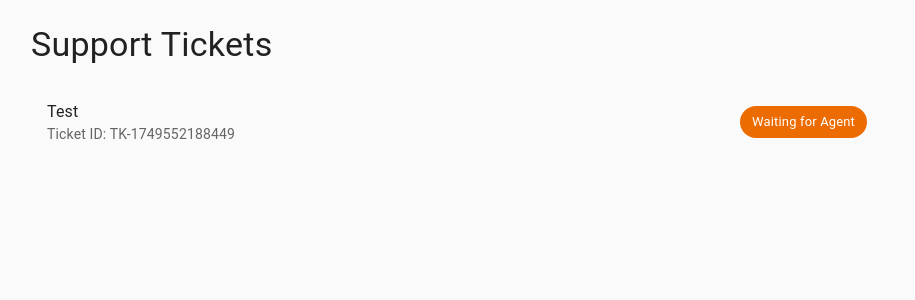
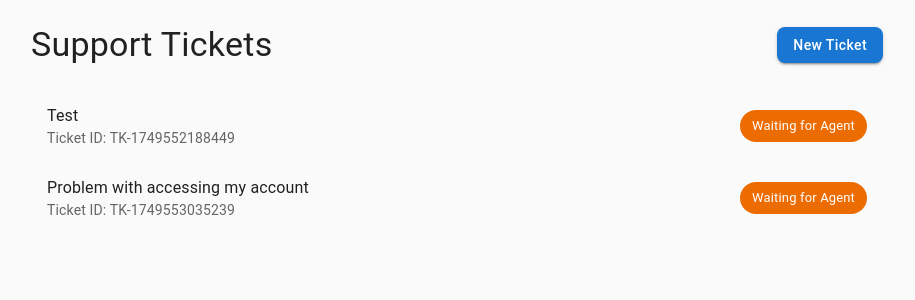
Before and after one commit to RomainJeff/openai-hackathon-vivalehack, a Next.js app: page /tickets in a window 1280 px wide. Shown: the top 300 px of the page, without its empty margins (183-1098 px from the left). Built offline with nearby package versions, Linux system fonts and the light colour scheme.

Commit message:
fix: issues with viewing ticket

```diff
--- a/app/tickets/[id]/page.tsx
+++ b/app/tickets/[id]/page.tsx
@@ -1,6 +1,7 @@
 "use client"
 
 import { useState, useEffect } from "react"
+import { useParams } from "next/navigation"
 import {
   Box,
   Typography,
@@ -98,7 +99,8 @@ The Support Team`,
   },
 ]
 
-export default function TicketPage({ params }: { params: { id: string } }) {
+export default function TicketPage() {
+  const params = useParams<{ id: string }>()
   const [ticket, setTicket] = useState<Ticket | null>(null)
   const [selectedProposal, setSelectedProposal] =
     useState<AIResponseProposal | null>(null)
--- a/app/tickets/page.tsx
+++ b/app/tickets/page.tsx
@@ -11,6 +11,7 @@ import {
   Box,
   CircularProgress,
   Alert,
+  Button,
 } from "@mui/material";
 import Link from "next/link";
 import { Ticket, TicketStatus } from "@/types/ticket";
@@ -55,9 +56,21 @@ export default function TicketsPage() {
   return (
     <Box sx={{ minHeight: "100vh", bgcolor: "grey.50", p: 3 }}>
       <Container maxWidth="md">
-        <Typography variant="h4" component="h1" gutterBottom>
-          Support Tickets
-        </Typography>
+        <Box
+          sx={{
+            display: "flex",
+            justifyContent: "space-between",
+            alignItems: "center",
+            mb: 2,
+          }}
+        >
+          <Typography variant="h4" component="h1">
+            Support Tickets
+          </Typography>
+          <Button variant="contained" component={Link} href="/tickets/add">
+            New Ticket
+          </Button>
+        </Box>
         {isLoading ? (
           <Box sx={{ display: 'flex', justifyContent: 'center', mt: 4 }}>
             <CircularProgress />
--- a/data/tickets.json
+++ b/data/tickets.json
@@ -9,5 +9,16 @@
     "finalAnswer": "",
     "createdAt": "2025-06-10T10:43:08.449Z",
     "updatedAt": "2025-06-10T10:43:08.449Z"
+  },
+  {
+    "id": "TK-1749553035239",
+    "subject": "Problem with accessing my account",
+    "email": "romain@evaneos.com",
+    "content": "I can't access my account for some reason, please help me out",
+    "status": "waiting_for_pickup",
+    "agentState": {},
+    "finalAnswer": "",
+    "createdAt": "2025-06-10T10:57:15.239Z",
+    "updatedAt": "2025-06-10T10:57:15.239Z"
   }
 ]
```
